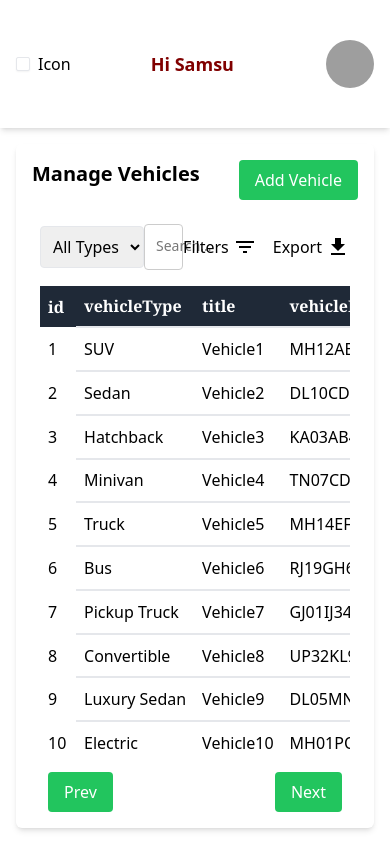
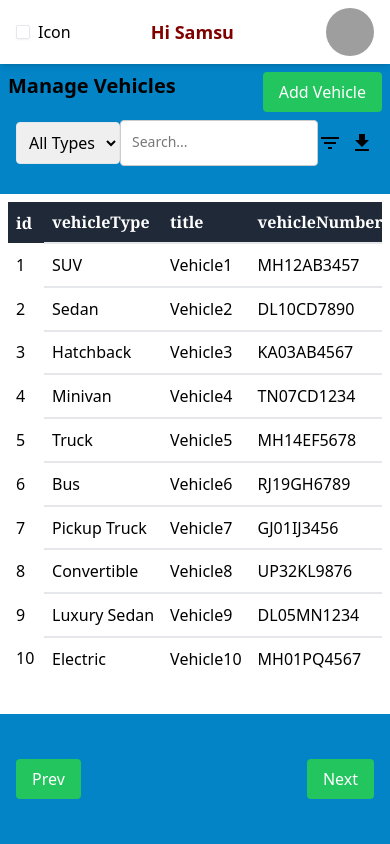
Before and after one commit to Ninjajuk/Teghiya_Travels, a React (Vite) app: page /dashboard/vehicle-management in a window 390 px wide. Built offline with nearby package versions, Linux system fonts and the light colour scheme; grey boxes are pictures that could not be loaded.

Commit message:
pagination table

```diff
--- a/src/components/common/MyTable.jsx
+++ b/src/components/common/MyTable.jsx
@@ -51,8 +51,9 @@
 // export default MyTable;
 
 import React, { useState } from "react";
+import { BsFillPencilFill, BsFillTrashFill } from "react-icons/bs";
 
-const MyTable = ({ headerCol, product }) => {
+const MyTable = ({ headerCol, product, action = true }) => {
   const [sortedData, setSortedData] = useState(product);
   const [sortConfig, setSortConfig] = useState({ key: null, direction: "asc" });
 
@@ -96,6 +97,7 @@ const MyTable = ({ headerCol, product }) => {
                 </span>
               </th>
             ))}
+            <th className="pl-1 px-2 py-2 cursor-pointer">Actions</th>
           </tr>
         </thead>
         <tbody>
@@ -111,6 +113,20 @@ const MyTable = ({ headerCol, product }) => {
                   )}
                 </td>
               ))}
+              {action && (
+                <td className="py-2 px-2 text-nowrap">
+                  <span className="actions flex grid-cols-2 gap-4">
+                    <BsFillPencilFill
+                      className="edit-btn cursor-pointer text-green-700"
+                      onClick={() => editRow(idx)}
+                    />
+                    <BsFillTrashFill
+                      className="delete-btn cursor-pointer text-red-800"
+                      onClick={() => deleteRow(idx)}
+                    />
+                  </span>
+                </td>
+              )}
             </tr>
           ))}
         </tbody>
--- /dev/null
+++ b/src/components/common/Pagination.jsx
@@ -0,0 +1,7 @@
+import React from "react";
+
+const Pagination = () => {
+  return <div>Pagination</div>;
+};
+
+export default Pagination;
--- a/src/services/admin/VehicleManagement/VehicleManagement.jsx
+++ b/src/services/admin/VehicleManagement/VehicleManagement.jsx
@@ -88,13 +88,13 @@ const VehicleManagement = () => {
 
   return (
     <div className=" w-full h-full">
-      <div className="w-full h-full p-4  shadow-md rounded-md">
-        <div className="flex flex-col">
-          <div className=" h-1/6 flex justify-between  mb-4">
+      <div className="w-full h-full  shadow-md rounded-md">
+        <div className="p-2 flex flex-col h-1/6  bg-sky-600  ">
+          <div className="flex justify-between ">
             <h2 className="text-xl font-bold">Manage Vehicles</h2>
             <button
               onClick={handleSaveVehicle}
-              className="bg-green-500 text-white px-4 py-2 rounded"
+              className="bg-green-500 text-white px-4 py-2 rounded hover:bg-green-800"
             >
               {editing ? "Update Vehicle" : "Add Vehicle"}
             </button>
@@ -131,13 +131,13 @@ const VehicleManagement = () => {
               />
             </div>
 
-            <div className=" relative flex  gap-4 cursor-pointer ">
+            <div className=" relative flex gap-2  lg:gap-4 cursor-pointer ">
               <div
                 onClick={handleFilterDrop}
                 className=" flex items-center  hover:text-primary hover:font-semibold transition duration-700 ease-in-out "
               >
-                <span>Filters</span>
-                <span className="pl-1">
+                <span className="hidden lg:block">Filters</span>
+                <span className="lg:pl-1">
                   <MdFilterList className="w-6 h-6 " />
                 </span>
               </div>
@@ -146,8 +146,8 @@ const VehicleManagement = () => {
                 onClick={handleExportToExcel}
                 className="flex items-center cursor-pointer hover:text-primary hover:font-bold"
               >
-                <span>Export</span>
-                <span className="pl-1">
+                <span className="hidden lg:block">Export</span>
+                <span className="lg:pl-1">
                   <MdFileDownload className="w-6 h-6 " />
                 </span>
               </div>
@@ -263,7 +263,7 @@ const VehicleManagement = () => {
             {editing ? "Update Vehicle" : "Add Vehicle"}
           </button>
         </div> */}
-        <div className="w-full h-1/6   flex items-center">
+        <div className="w-full h-1/6   flex items-center bg-sky-600">
           <div className="w-full flex justify-between px-4">
             <button className="bg-green-500 text-white px-4 py-2 rounded">
               Prev
--- a/src/services/admin/VehicleManagement/index.jsx
+++ b/src/services/admin/VehicleManagement/index.jsx
@@ -6,7 +6,7 @@ import VehicleManagement1 from "./VehicleManagement1";
 const VehicleManagementDashboard = () => {
   return (
     <DefaultLayout>
-      <div className="w-full h-[calc(100vh - 4rem)] ">
+      <div className="w-full h-full">
         <VehicleManagement />
       </div>
 
--- a/src/services/admin/components/common/DropdownFilter.jsx
+++ b/src/services/admin/components/common/DropdownFilter.jsx
@@ -2,7 +2,7 @@ import React from "react";
 
 const DropdownFilter = ({ columns, onFilter }) => {
   return (
-    <div className="absolute  bg-white  max-w-lg w-full border rounded shadow-lg top-6 left-0  p-2 z-20">
+    <div className="absolute  bg-white  max-w-lg w-full max-h-48 overflow-y-auto border rounded shadow-lg top-6 left-0  p-2 z-20">
       {columns.map((col, index) => (
         <div
           key={index}
--- a/src/services/admin/components/header/Header.jsx
+++ b/src/services/admin/components/header/Header.jsx
@@ -3,7 +3,7 @@ import DropdownUser from "./DropDownUser";
 
 const Header = ({ sidebarOpen, setSidebarOpen }) => {
   return (
-    <header className="sticky top-0 z-999 flex w-full h-full bg-white shadow-md dark:bg-boxdark dark:drop-shadow-none">
+    <header className="sticky top-0 z-999 flex w-full h-[4rem] bg-white shadow-md dark:bg-boxdark dark:drop-shadow-none">
       <div className="h-full flex flex-grow items-center justify-between px-4 py-4 shadow-2 md:px-6 2xl:px-11">
         <div className="flex items-center gap-2 sm:gap-4 lg:hidden">
           {/* <!-- Hamburger Toggle BTN --> */}
--- a/src/services/admin/layout/DefaultLayout.jsx
+++ b/src/services/admin/layout/DefaultLayout.jsx
@@ -9,7 +9,7 @@ const DefaultLayout = ({ children }) => {
   return (
     <div className="dark:bg-boxdark-2 dark:text-bodydark">
       {/* <!-- ===== Page Wrapper Start ===== --> */}
-      <div className="flex h-screen overflow-hidden">
+      <div className="flex w-full h-screen overflow-hidden">
         {/* <!-- ===== Sidebar Start ===== --> */}
         <Sidebar sidebarOpen={sidebarOpen} setSidebarOpen={setSidebarOpen} />
         {/* <!-- ===== Sidebar End ===== --> */}
@@ -21,11 +21,7 @@ const DefaultLayout = ({ children }) => {
           {/* <!-- ===== Header End ===== --> */}
 
           {/* <!-- ===== Main Content Start ===== --> */}
-          <main className="flex-1">
-            <div className="mx-auto max-w-screen-2xl p-4 md:p-6 2xl:p-10">
-              {children}
-            </div>
-          </main>
+          <main className="flex-1">{children}</main>
           {/* <!-- ===== Main Content End ===== --> */}
         </div>
         {/* <!-- ===== Content Area End ===== --> */}
```
Also changed, not shown: src/services/admin/components/FormDash/VehicleForm.js (added).
